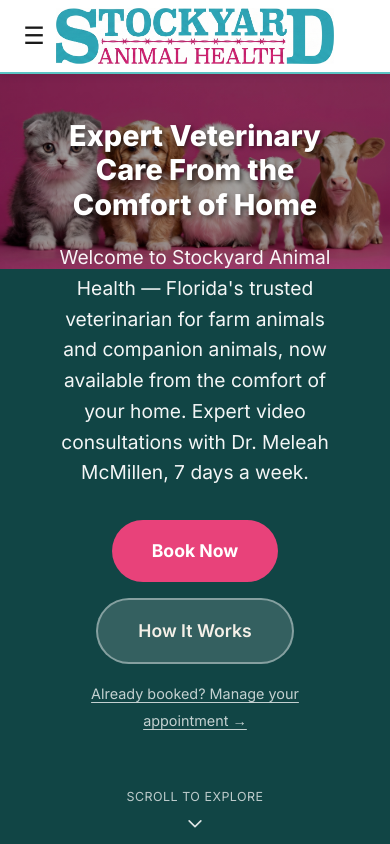
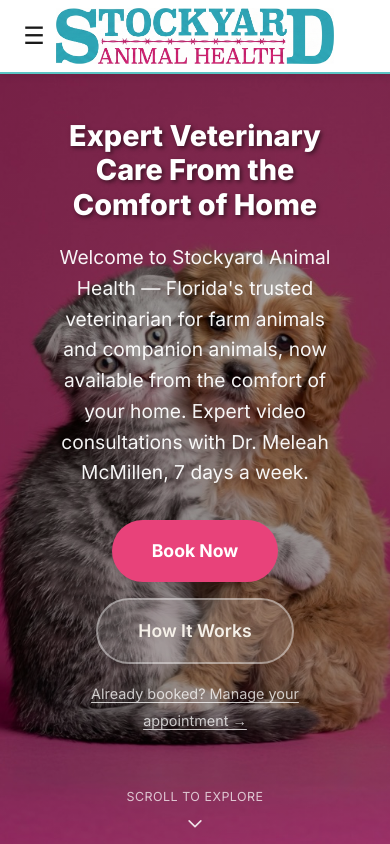
Before and after one commit to tkg375/stockyard-app, a Next.js app: page / in a window 390 px wide. Shown: the top 844 px of the page. Built offline with nearby package versions, Linux system fonts and the light colour scheme; no server answers.

Commit message:
Use a portrait cat+puppy photo for the mobile hero background
Replaces the contain+color-fill approach with a dedicated portrait-
oriented image sized for mobile, so it covers cleanly without
squishing or heavy cropping.

```diff
--- a/src/app/globals.css
+++ b/src/app/globals.css
@@ -328,8 +328,11 @@
 
 @media (max-width: 768px) {
   .hero {
-    background-size: cover, contain;
-    background-position: center, center top;
+    background-image:
+      linear-gradient(rgba(0,0,0,0.35), rgba(0,0,0,0.35)),
+      url('/hero-animals-mobile.jpg');
+    background-size: cover, cover;
+    background-position: center, center;
   }
 }
 
```
Also changed, not shown: public/hero-animals-mobile.jpg (added).
